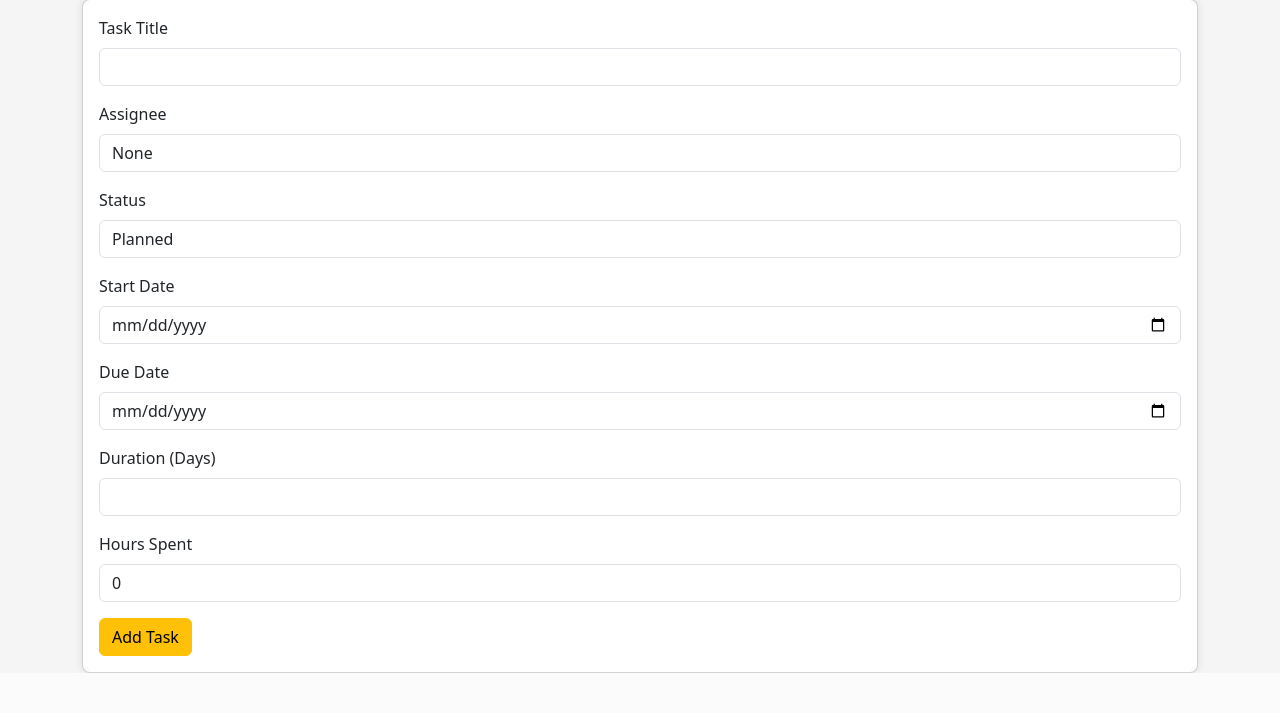
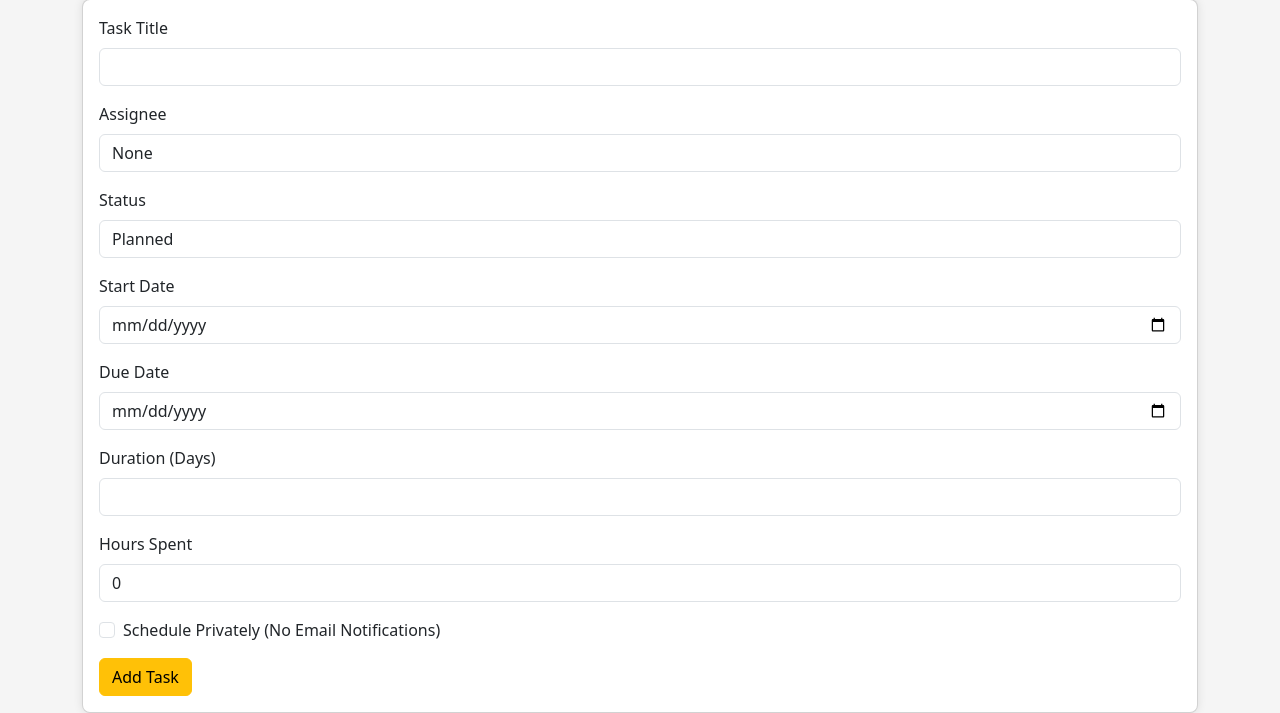
Before and after one commit to jacobaw1995/lgasphalt_platform, a Flask app: page /project/1/add_task in a window 1280 px wide. Shown: the part 143-856 px from the top of the page. Before the commit the page ends 816 px from the top, so only its background shows below. Run offline with Flask 3, Linux system fonts and the light colour scheme; the visitor is signed in with stand-in values (Sample User, id 1); data that the repository does not hold is empty.

Commit message:
Implement Scheduler Mode toggle to schedule privately or send updates

```diff
--- a/app.py
+++ b/app.py
@@ -423,6 +423,7 @@ def add_task(project_id):
         due_date = request.form.get('due_date') or None
         duration_days = request.form.get('duration_days') or None
         hours_spent = request.form.get('hours_spent') or None
+        scheduler_mode = request.form.get('scheduler_mode')  # Check Scheduler Mode toggle
 
         # Validate dates if provided
         if start_date and due_date:
@@ -440,39 +441,43 @@ def add_task(project_id):
             ''', (project_id, title, assignee, status, start_date, due_date, duration_days, hours_spent))
             conn.commit()
 
-            # Send email notification to assignee if assigned
-            if assignee:
-                cursor.execute('SELECT username, email FROM users WHERE id = ?', (assignee,))
-                assignee_data = cursor.fetchone()
-                if assignee_data:
-                    username, email = assignee_data
-                    if email:
-                        cursor.execute('SELECT name FROM projects WHERE id = ?', (project_id,))
-                        project_name = cursor.fetchone()[0]
-                        subject = f"New Task Assigned: {title}"
-                        body = f"You have been assigned a new task in the LG Asphalt Project Management Platform.\n\n" \
-                               f"Project: {project_name}\n" \
-                               f"Task: {title}\n" \
-                               f"Status: {status}\n" \
-                               f"Start Date: {start_date or 'Not specified'}\n" \
-                               f"Due Date: {due_date or 'Not specified'}\n" \
-                               f"Duration: {duration_days or 'Not specified'} days\n" \
-                               f"Hours Spent: {hours_spent or '0'} hours\n\n" \
-                               f"Please log in to the platform to view details: http://127.0.0.1:5000/login"
-                        print(f"Sending email to {email} for task {title}")
-                        if send_email(email, subject, body):
-                            flash('Task added successfully!', 'success')
+            # Send email notification to assignee if assigned and Scheduler Mode is off
+            if scheduler_mode == 'on':
+                print("Scheduler Mode is on: Scheduling privately, skipping email notification")
+                flash('Task added successfully! (Scheduled privately, no email sent)', 'success')
+            else:
+                if assignee:
+                    cursor.execute('SELECT username, email FROM users WHERE id = ?', (assignee,))
+                    assignee_data = cursor.fetchone()
+                    if assignee_data:
+                        username, email = assignee_data
+                        if email:
+                            cursor.execute('SELECT name FROM projects WHERE id = ?', (project_id,))
+                            project_name = cursor.fetchone()[0]
+                            subject = f"New Task Assigned: {title}"
+                            body = f"You have been assigned a new task in the LG Asphalt Project Management Platform.\n\n" \
+                                   f"Project: {project_name}\n" \
+                                   f"Task: {title}\n" \
+                                   f"Status: {status}\n" \
+                                   f"Start Date: {start_date or 'Not specified'}\n" \
+                                   f"Due Date: {due_date or 'Not specified'}\n" \
+                                   f"Duration: {duration_days or 'Not specified'} days\n" \
+                                   f"Hours Spent: {hours_spent or '0'} hours\n\n" \
+                                   f"Please log in to the platform to view details: http://127.0.0.1:5000/login"
+                            print(f"Sending email to {email} for task {title}")
+                            if send_email(email, subject, body):
+                                flash('Task added successfully!', 'success')
+                            else:
+                                flash('Task added successfully, but failed to send email notification.', 'success')
                         else:
-                            flash('Task added successfully, but failed to send email notification.', 'success')
+                            print(f"Assignee {username} (ID {assignee}) has no email address")
+                            flash('Task added successfully, but assignee has no email for notification.', 'success')
                     else:
-                        print(f"Assignee {username} (ID {assignee}) has no email address")
-                        flash('Task added successfully, but assignee has no email for notification.', 'success')
+                        print(f"No user found for assignee ID {assignee}")
+                        flash('Task added successfully, but assignee not found for email notification.', 'success')
                 else:
-                    print(f"No user found for assignee ID {assignee}")
-                    flash('Task added successfully, but assignee not found for email notification.', 'success')
-            else:
-                print("No assignee selected for task")
-                flash('Task added successfully, but no assignee selected for email notification.', 'success')
+                    print("No assignee selected for task")
+                    flash('Task added successfully, but no assignee selected for email notification.', 'success')
 
             return redirect(url_for('project', project_id=project_id))
         except Exception as e:
--- a/templates/add_task.html
+++ b/templates/add_task.html
@@ -85,6 +85,10 @@
                         <label for="hours_spent" class="form-label">Hours Spent</label>
                         <input type="number" class="form-control" id="hours_spent" name="hours_spent" min="0" value="0">
                     </div>
+                    <div class="mb-3 form-check">
+                        <input type="checkbox" class="form-check-input" id="scheduler_mode" name="scheduler_mode">
+                        <label class="form-check-label" for="scheduler_mode">Schedule Privately (No Email Notifications)</label>
+                    </div>
                     <button type="submit" class="btn btn-primary">Add Task</button>
                 </form>
             </div>
```
